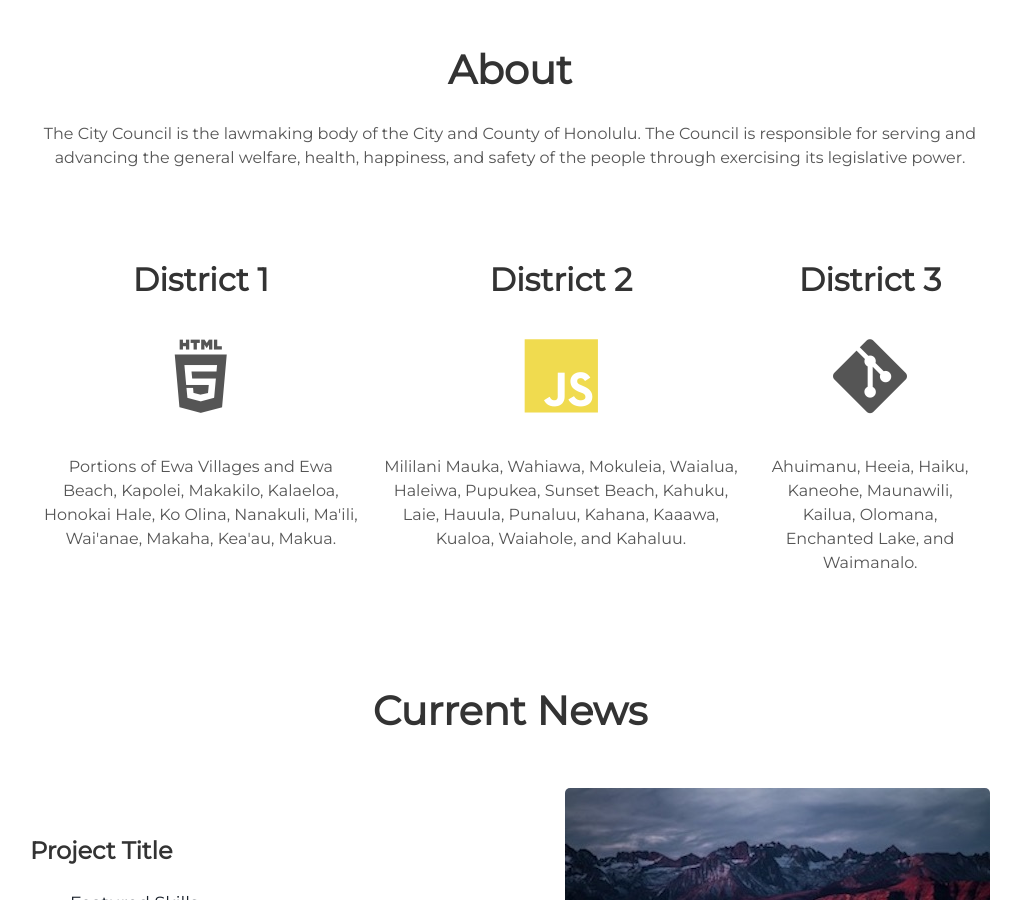
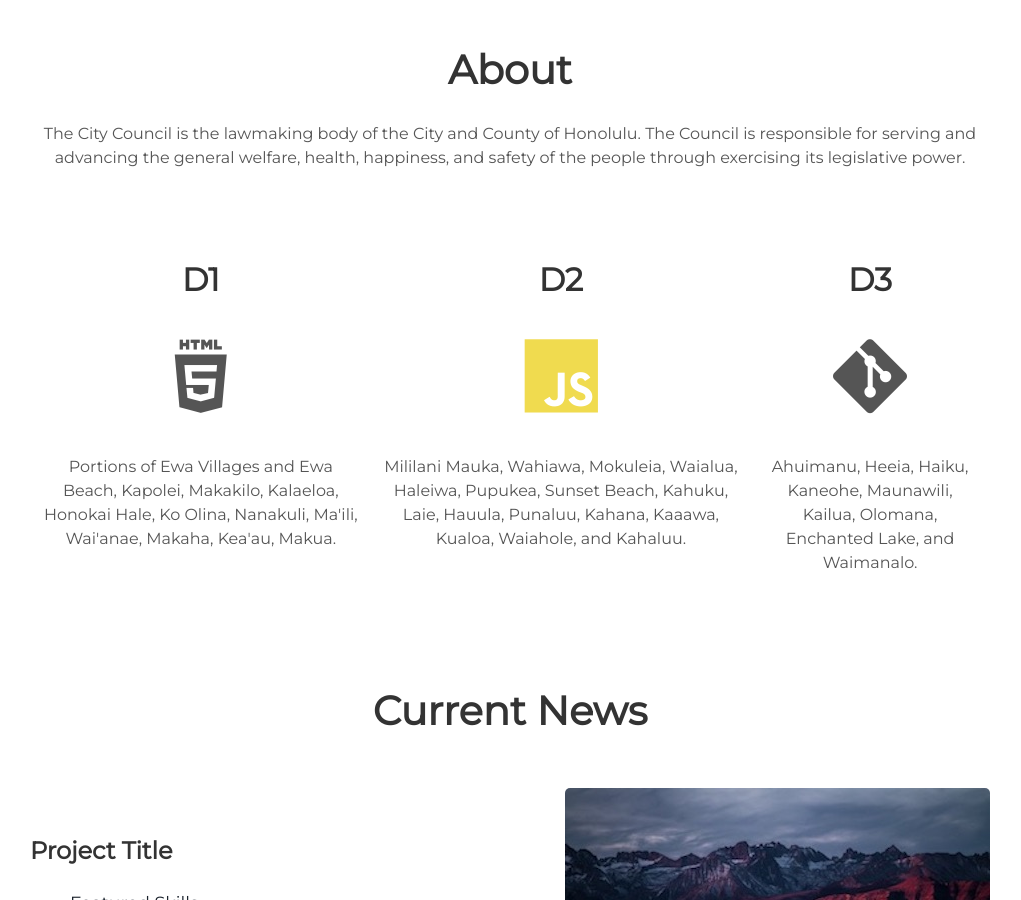
Before and after one commit to cchnl/cchnl, a Jekyll site: the page built from index.html, in a window 1280 px wide and 900 px high, scrolled down 935 px. Shown: the whole window, without its empty margins (130-1151 px from the left). Built offline with Jekyll 4.4.1, drawn with Linux system fonts in a browser that asks for light colours.

Commit message:
Update about.html

```diff
--- a/_includes/about.html
+++ b/_includes/about.html
@@ -4,17 +4,17 @@
 </div>
   <div class="user">
     <div class="tech">
-      <h2>District 1</h2>
+      <h2>D1</h2>
       <i class="devicon-html5-plain-wordmark"></i>
       <p>Portions of Ewa Villages and Ewa Beach, Kapolei, Makakilo, Kalaeloa, Honokai Hale, Ko Olina, Nanakuli, Ma'ili, Wai'anae, Makaha, Kea'au, Makua.</p>
     </div>
     <div class="tech">
-      <h2>District 2</h2>
+      <h2>D2</h2>
       <i class="devicon-javascript-plain colored"></i>
       <p>Mililani Mauka, Wahiawa, Mokuleia, Waialua, Haleiwa, Pupukea, Sunset Beach, Kahuku, Laie, Hauula, Punaluu, Kahana, Kaaawa, Kualoa, Waiahole, and Kahaluu.</p>
     </div>
     <div class="tech">
-      <h2>District 3</h2>
+      <h2>D3</h2>
       <i class="devicon-git-plain"></i>
       <p>Ahuimanu, Heeia, Haiku, Kaneohe, Maunawili, Kailua, Olomana, Enchanted Lake, and Waimanalo.</p>
     </div>
```
